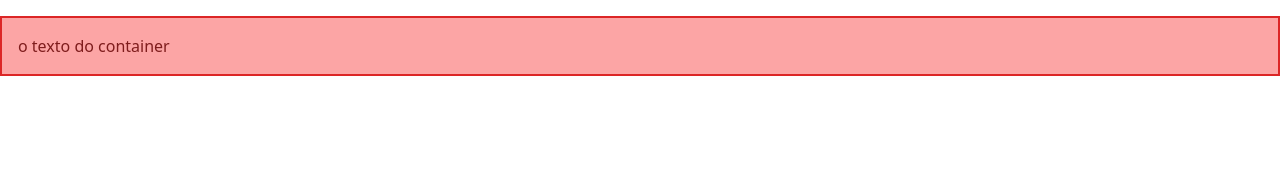
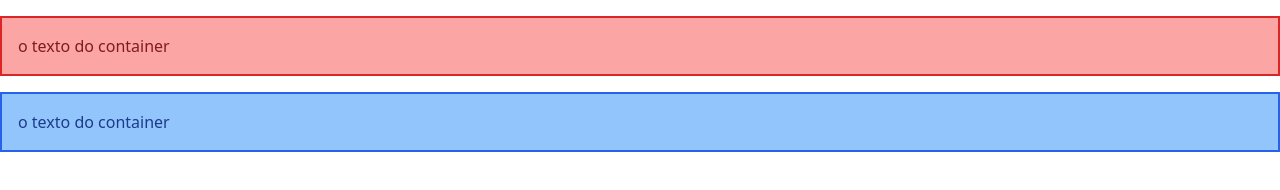
Before and after one commit to douglasmatosdev/learn-tailwind-css, a website: page 03_layout/src/index.html in a window 1280 px wide. Drawn offline with Linux system fonts and the light colour scheme.

Commit message:
exercicio

```diff
--- a/03_layout/src/index.html
+++ b/03_layout/src/index.html
@@ -13,5 +13,11 @@
     >
       <p>o texto do container</p>
     </div>
+
+    <div
+      class="container bg-green-300 md:bg-blue-300 mx-auto p-4 m-4 text-green-900 md:text-blue-900 border-green-600 md:border-blue-600 border-2"
+    >
+      <p>o texto do container</p>
+    </div>
   </body>
 </html>
```
Also changed, not shown: 03_layout/src/css/styles.css.
